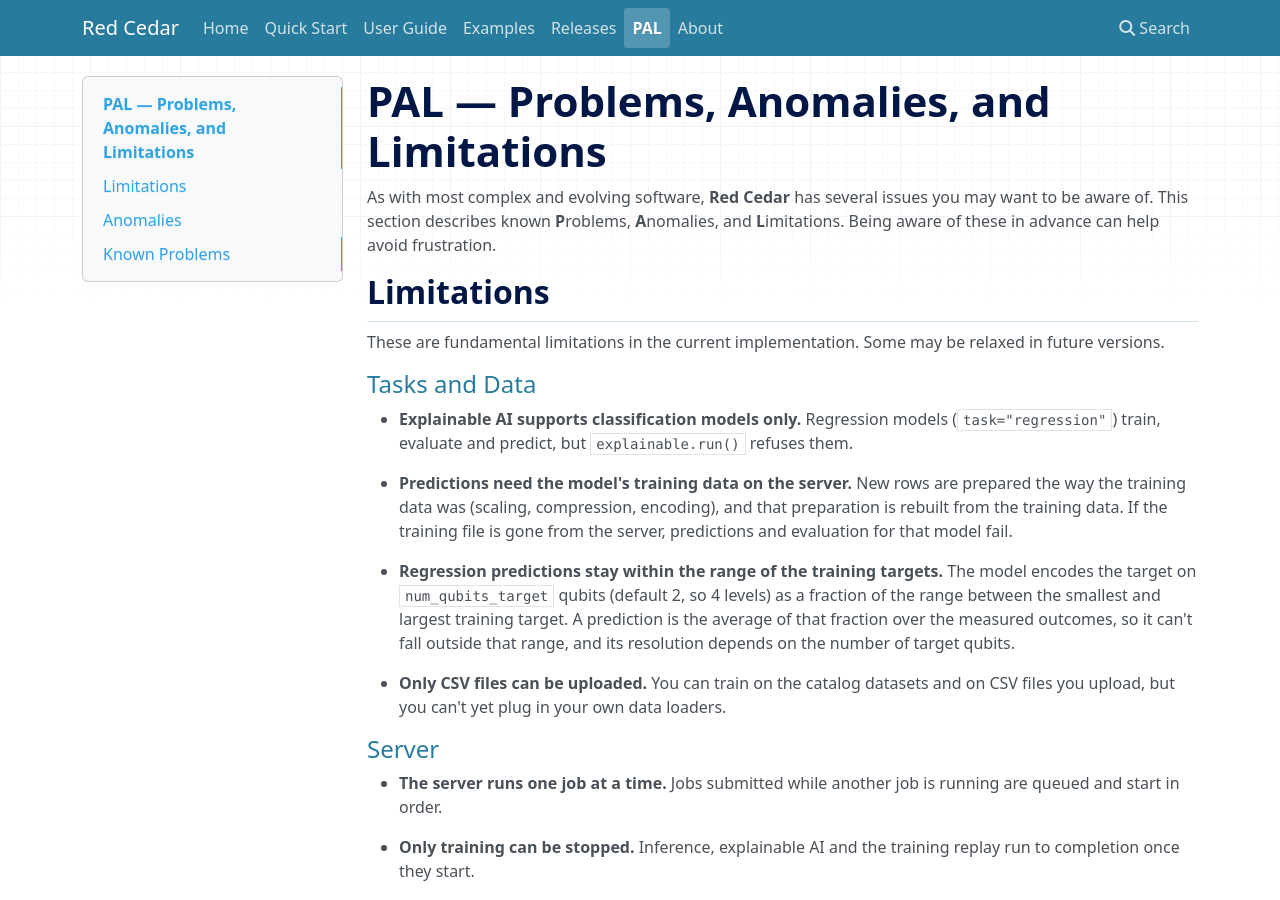
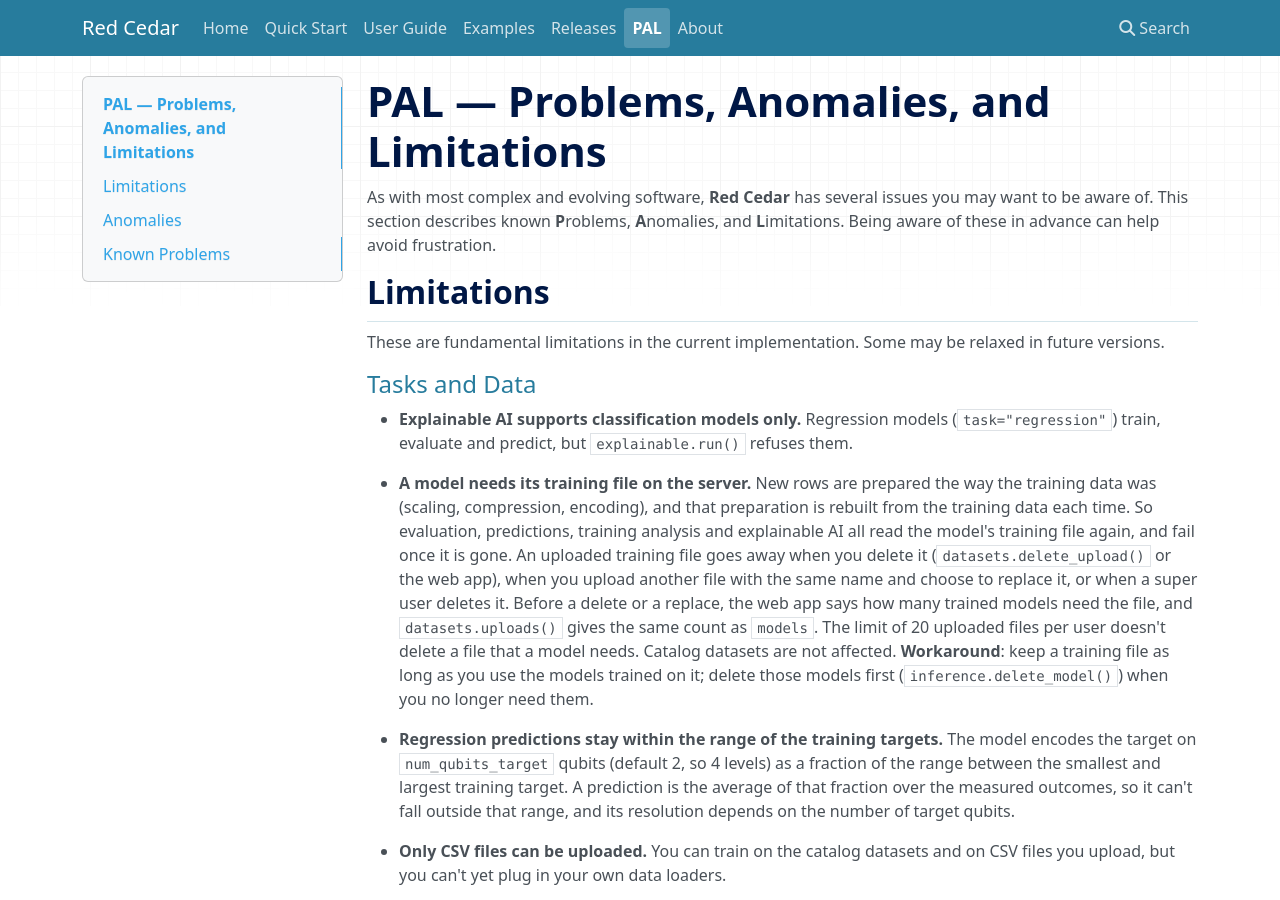
Before and after one commit to coherent-computing/redcedar, an MkDocs documentation site: the page built from doc/docs/known_issues.md, in a window 1280 px wide and 900 px high. Built offline with MkDocs 1.6.1, drawn with Linux system fonts in a browser that asks for light colours; nearby versions of some CDN libraries.

Commit message:
Known Issues: a model needs its training file (what fails, how a file goes away, 0.94 warnings and limit, workaround)
Co-Authored-By: Claude Opus 5.5 <noreply@anthropic.com>

```diff
--- a/doc/docs/known_issues.md
+++ b/doc/docs/known_issues.md
@@ -10,7 +10,7 @@ These are fundamental limitations in the current implementation. Some may be rel
 
 - **Explainable AI supports classification models only.** Regression models (`task="regression"`) train, evaluate and predict, but `explainable.run()` refuses them.
 
-- **Predictions need the model's training data on the server.** New rows are prepared the way the training data was (scaling, compression, encoding), and that preparation is rebuilt from the training data. If the training file is gone from the server, predictions and evaluation for that model fail.
+- **A model needs its training file on the server.** New rows are prepared the way the training data was (scaling, compression, encoding), and that preparation is rebuilt from the training data each time. So evaluation, predictions, training analysis and explainable AI all read the model's training file again, and fail once it is gone. An uploaded training file goes away when you delete it (`datasets.delete_upload()` or the web app), when you upload another file with the same name and choose to replace it, or when a super user deletes it. Before a delete or a replace, the web app says how many trained models need the file, and `datasets.uploads()` gives the same count as `models`. The limit of 20 uploaded files per user doesn't delete a file that a model needs. Catalog datasets are not affected. **Workaround**: keep a training file as long as you use the models trained on it; delete those models first (`inference.delete_model()`) when you no longer need them.
 
 - **Regression predictions stay within the range of the training targets.** The model encodes the target on `num_qubits_target` qubits (default 2, so 4 levels) as a fraction of the range between the smallest and largest training target. A prediction is the average of that fraction over the measured outcomes, so it can't fall outside that range, and its resolution depends on the number of target qubits.
 
```
